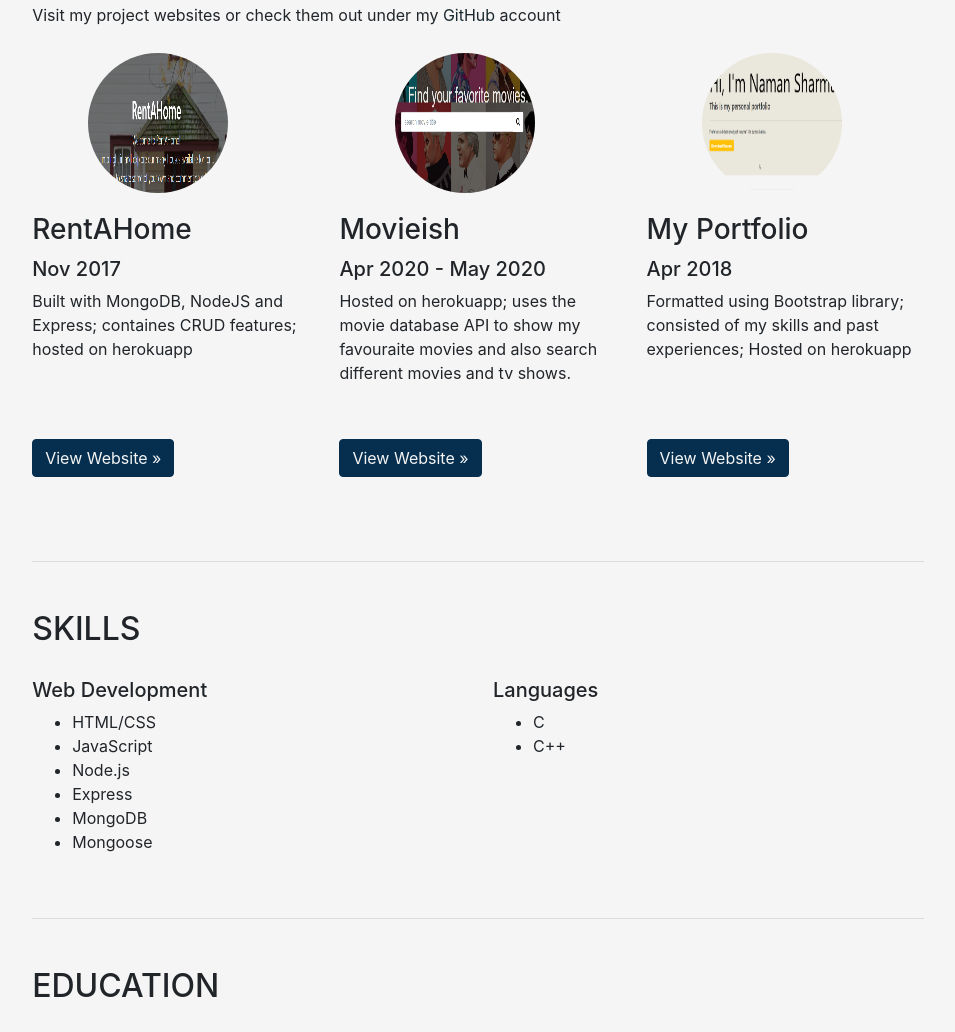
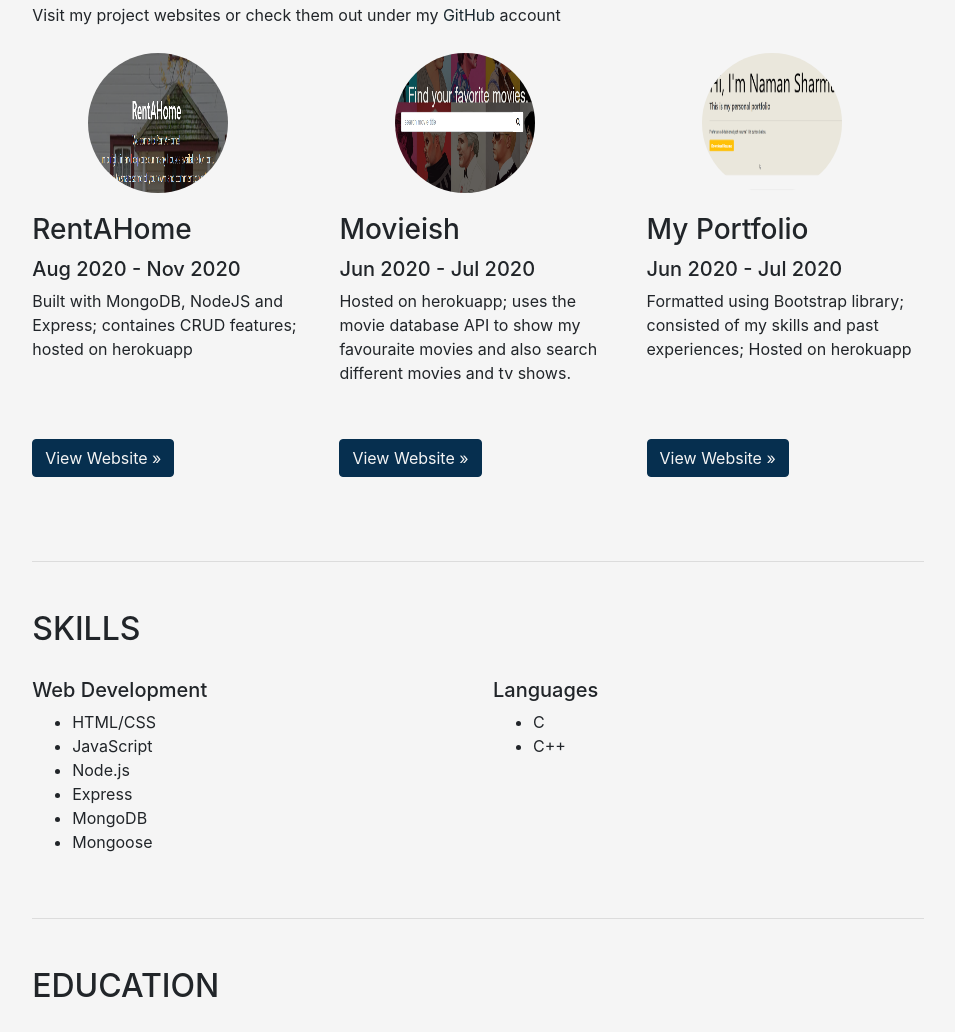
Before and after one commit to sharmanaman00/sharmanaman.github.io, a plain HTML site: page index.html in a window 1280 px wide. Shown: the part 651-1683 px from the top of the page, without its empty margins (162-1117 px from the left). Drawn offline with nearby package versions, Linux system fonts and the light colour scheme.

Commit message:
Update index.html

```diff
--- a/index.html
+++ b/index.html
@@ -94,7 +94,7 @@
             <div class="col-lg-4">
               <a href="https://rentahome.herokuapp.com/" target="_blank" rel="noopener"><img class="rounded-circle" src="img/rent.png" alt="Yelp Camp Homepage" width="140" height="140"></a>
               <h3>RentAHome</h3>
-              <h5>Nov 2017</h5>
+              <h5>Aug 2020 - Nov 2020</h5>
               <div class="desc">
               <p>Built with MongoDB, NodeJS and Express; containes CRUD features; hosted on herokuapp</p>
               </div>
@@ -103,7 +103,7 @@
             <div class="col-lg-4">
              <a href="https://movieish.herokuapp.com/" target="_blank" rel="noopener"><img class="rounded-circle" src="img/converter.png" alt="Movie Search Website" width="140" height="140"></a>
               <h3>Movieish</h3>
-              <h5>Apr 2020 - May 2020</h5>
+              <h5>Jun 2020 - Jul 2020</h5>
               <div class="desc">
               <p>Hosted on herokuapp; uses the movie database API to show my favouraite movies and also search different movies and tv shows.</p>
               </div>
@@ -113,7 +113,7 @@
             <div class="col-lg-4">
               <a href="" target="_blank" rel="noopener"><img class="rounded-circle" src="img/naman.png" alt="Porfolio Homepage" width="140" height="140"></a>
               <h3>My Portfolio</h3>
-              <h5>Apr 2018</h5>
+              <h5>Jun 2020 - Jul 2020</h5>
               <div class="desc">
               <p>Formatted using Bootstrap library; consisted of my skills and past experiences; Hosted on herokuapp</p>
               </div>
```
